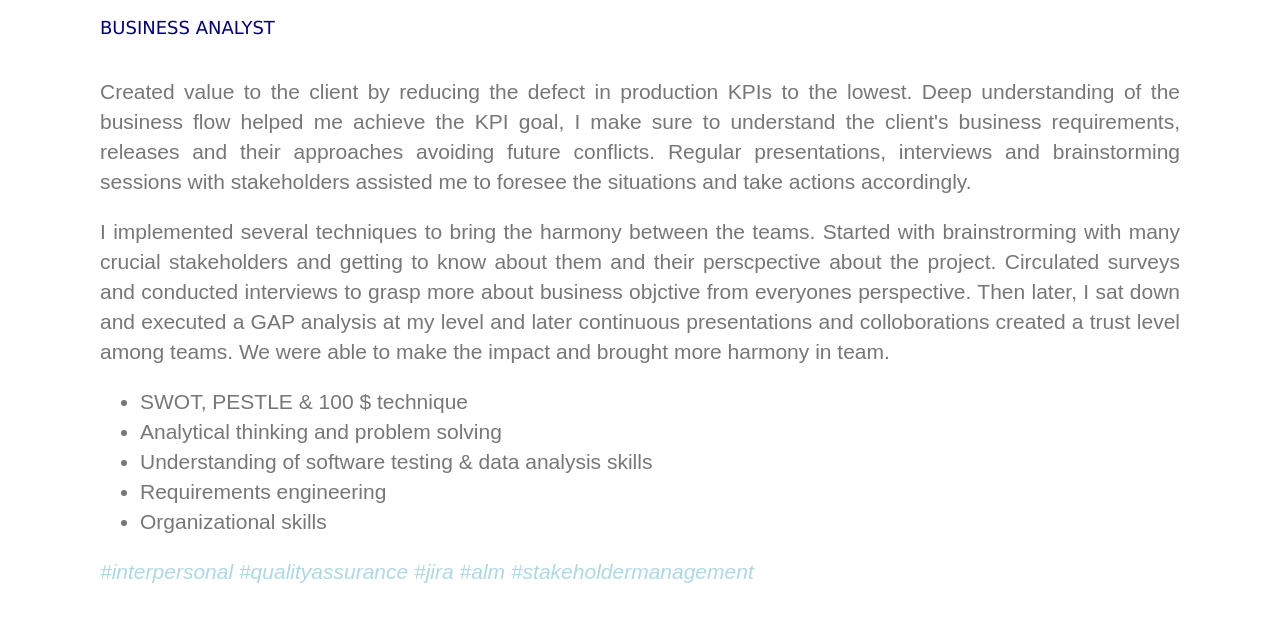
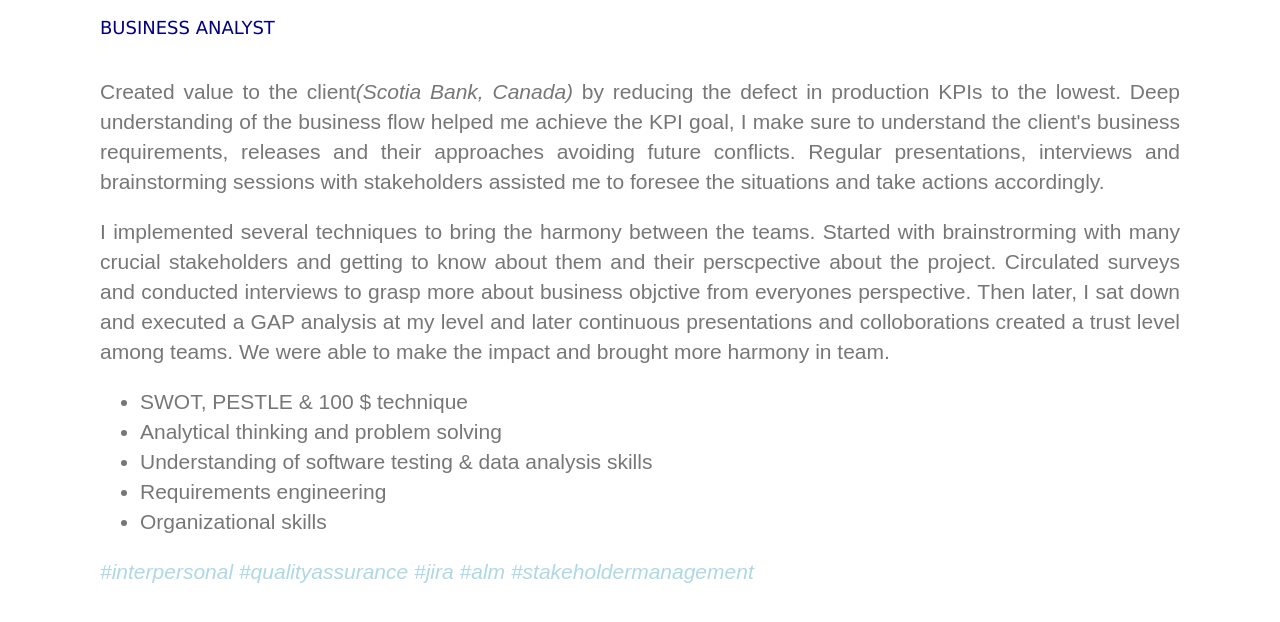
Before and after one commit to beingsantosh/techm2, a plain HTML site: page index.html in a window 1280 px wide. Shown: the part 162-784 px from the top of the page. Drawn offline with nearby package versions, Linux system fonts and the light colour scheme.

Commit message:
sandy#s updates

```diff
--- a/index.html
+++ b/index.html
@@ -34,7 +34,7 @@
 
 
   <p style="text-align: justify;
-  text-justify: inter-word;margin-top: 40px;font-family:Arial; margin-left: 100;margin-right: 100; font-size: 150%;" class="text-muted">Created value to the client by reducing the defect in production KPIs to the lowest. Deep understanding of the business flow helped me achieve the KPI goal, I make sure to understand the client's business requirements, releases and their approaches avoiding future conflicts. Regular presentations, interviews and brainstorming sessions with stakeholders assisted me to foresee the situations and take actions accordingly. </p>
+  text-justify: inter-word;margin-top: 40px;font-family:Arial; margin-left: 100;margin-right: 100; font-size: 150%;" class="text-muted">Created value to the client<i>(Scotia Bank, Canada)</i> by reducing the defect in production KPIs to the lowest. Deep understanding of the business flow helped me achieve the KPI goal, I make sure to understand the client's business requirements, releases and their approaches avoiding future conflicts. Regular presentations, interviews and brainstorming sessions with stakeholders assisted me to foresee the situations and take actions accordingly. </p>
   <p style="text-align: justify;
   text-justify: inter-word;margin-top: 20px;font-family:Arial; margin-left: 100;margin-right: 100; font-size: 150%;" class="text-muted">I implemented several techniques to bring the harmony between the teams. Started with brainstrorming with many crucial stakeholders and getting to know about them and their perscpective about the project. Circulated surveys and conducted interviews to grasp more about business objctive from everyones perspective. Then later, I sat down and executed a GAP analysis at my level and later continuous presentations and colloborations created a trust level among teams. We were able to make the impact and brought more harmony in team.</p>
   <ul style="text-align: justify;
```
